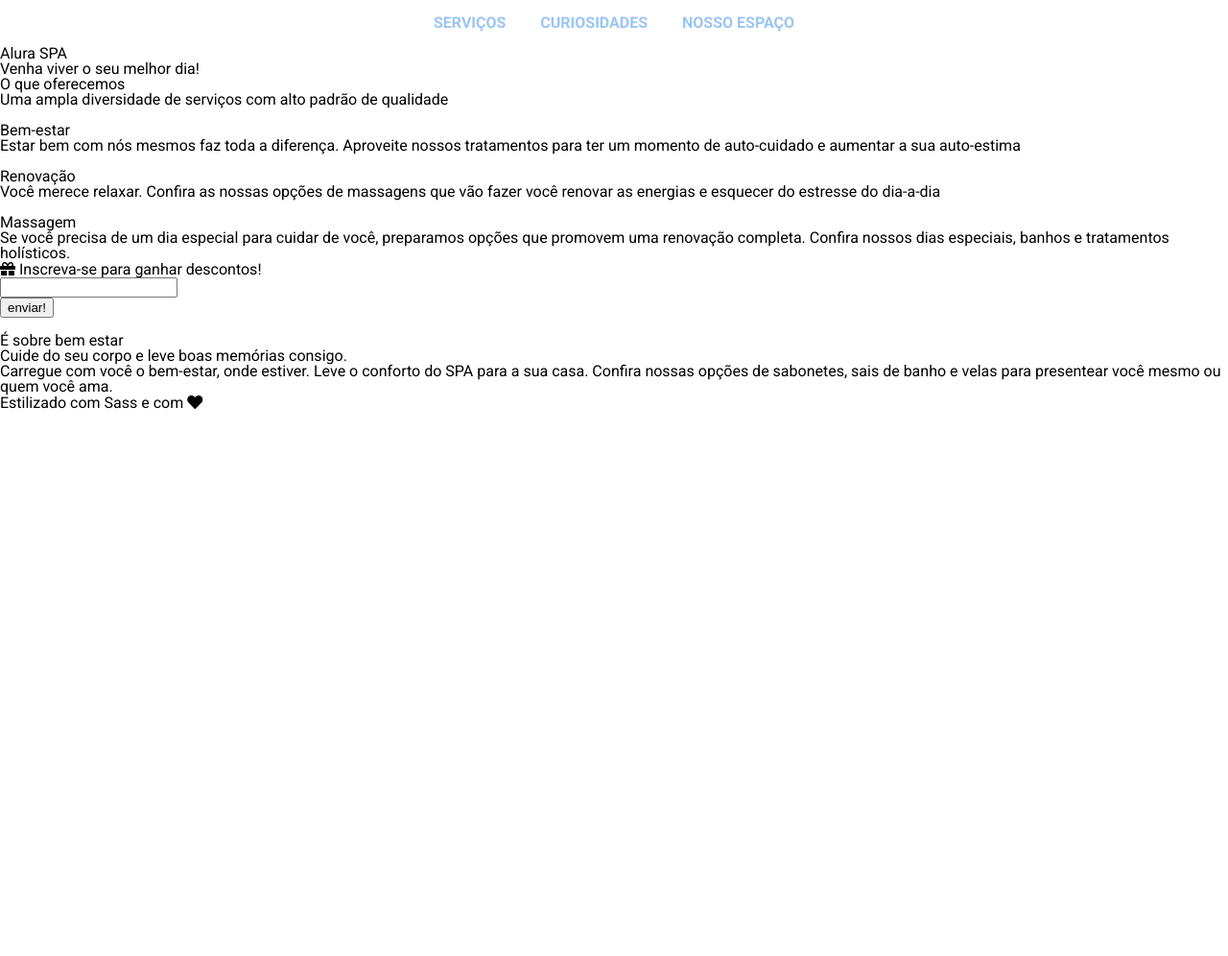
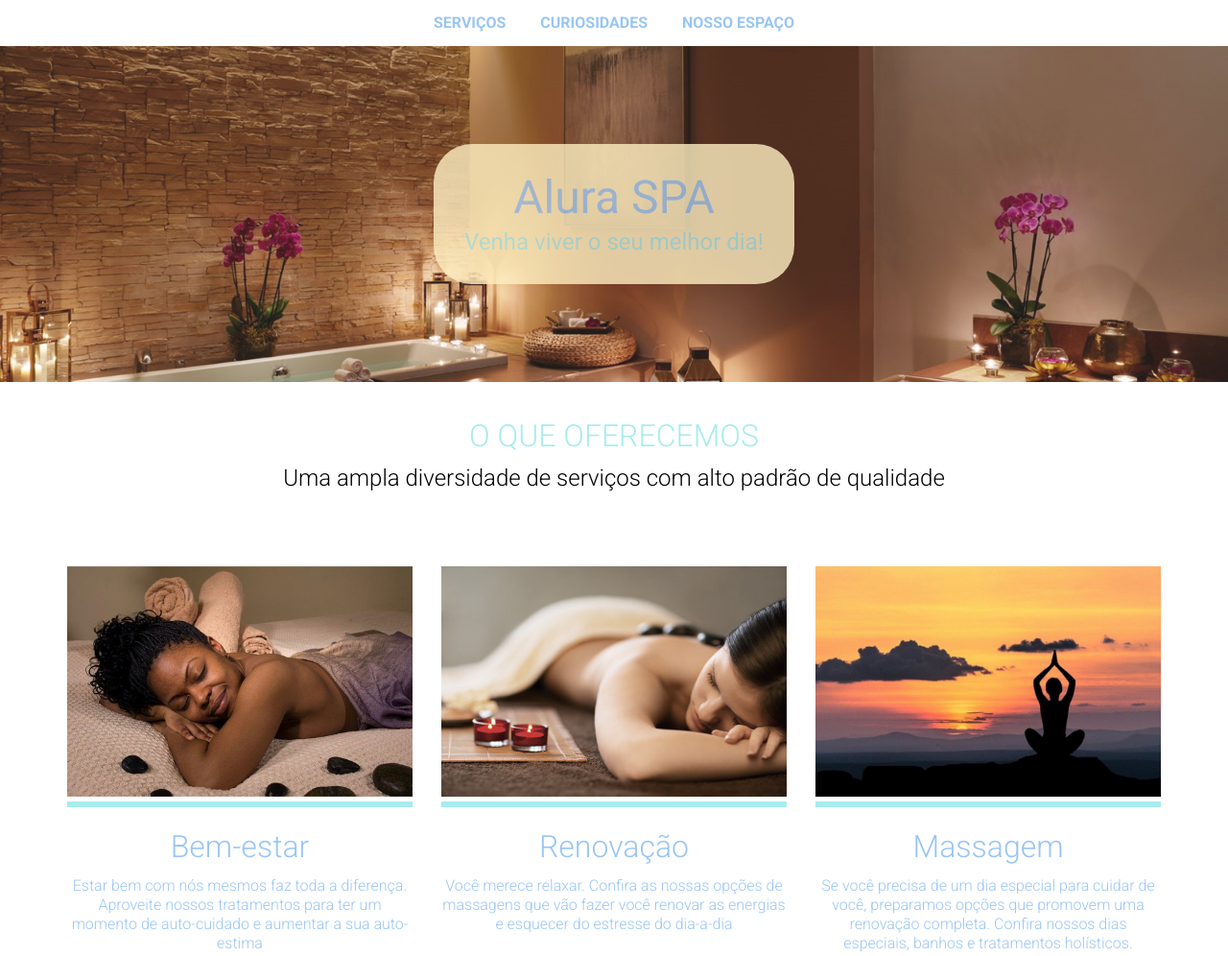
Before and after one commit to JuniorWender/Course_Alura_Css, a plain HTML site: page SASS/spa-projeto-inicial/index.html in a window 1280 px wide. Shown: the top 996 px of the page at 96% size. Before the commit the page ends 800 px from the top, so only its background shows below. Drawn offline with nearby package versions, Linux system fonts and the light colour scheme.

Commit message:
feature: done spa page with scss

```diff
--- a/SASS/spa-projeto-inicial/index.html
+++ b/SASS/spa-projeto-inicial/index.html
@@ -35,57 +35,57 @@
                 </li>
             </ul>
         </nav>
-        <section>
-            <div>
+        <section class="banner">
+            <div class="inner-banner">
                 <h1>Alura SPA</h1>
                 <h2>Venha viver o seu melhor dia!</h2>
             </div>
         </section>
     </header>
     <main>
-        <section>
+        <section id="services">
             <h3>O que oferecemos</h3>
             <h4>Uma ampla diversidade de serviços com alto padrão de qualidade</h4>
-            <div>
-                <div>
-                    <div>
-                        <img src="imagens/beleza.jpeg" alt="">
+            <div class="cards">
+                <div class="card">
+                    <div class="img-container">
+                        <img src="assets/beleza.jpeg" alt="">
                     </div>
                     <h5>Bem-estar</h5>
                     <p>Estar bem com nós mesmos faz toda a diferença. Aproveite nossos tratamentos para ter um momento de auto-cuidado e aumentar a sua auto-estima</p>
                 </div>
-                <div>
-                    <div>
-                        <img src="imagens/bem-estar.jpeg" alt="">
+                <div class="card">
+                    <div class="img-container">
+                        <img src="assets/bem-estar.jpeg" alt="">
                     </div>
                     <h5>Renovação</h5>
                     <p>Você merece relaxar. Confira as nossas opções de massagens que vão fazer você renovar as energias e esquecer do estresse do dia-a-dia</p>
                 </div>
-                <div>
-                    <div>
-                        <img src="imagens/descanso.jpeg" alt="">
+                <div class="card">
+                    <div class="img-container">
+                        <img src="assets/descanso.jpeg" alt="">
                     </div>
                     <h5>Massagem</h5>
                     <p>Se você precisa de um dia especial para cuidar de você, preparamos opções que promovem uma renovação completa. Confira nossos dias especiais, banhos e tratamentos holísticos. </p>
                 </div>
             </div>
         </section>
-        <section>
-            <div>
+        <section id="cupom">
+            <div class="text">
                 <h2><i class="fas fa-gift"></i> Inscreva-se para ganhar descontos!</h2>
             </div>
-            <div>
+            <div class="subscription">
                 <form action="">
-                    <div>
+                    <div class="input">
                         <input type="email">
                     </div>
                     <button>enviar!</button>
                 </form>
             </div>
         </section>
-        <section>
+        <section id="curiosity">
             <div>
-                <img src="imagens/pedra-e-flor.jpeg" alt="">
+                <img src="assets/pedra-e-flor.jpeg" alt="">
             </div>
             <div>
                 <h3>É sobre bem estar</h3>
--- a/SASS/spa-projeto-inicial/styles/abstract/_variables.scss
+++ b/SASS/spa-projeto-inicial/styles/abstract/_variables.scss
@@ -7,3 +7,6 @@ $secondary: #A7ECEE;
 $tertiary: #FFEEBB;
 $dark: #212121;
 $light: #f5f5f5;
+
+// font size
+$default-size: 3rem;
--- /dev/null
+++ b/SASS/spa-projeto-inicial/styles/components/_banner.scss
@@ -0,0 +1,27 @@
+@import '../abstract/variables';
+
+.banner {
+    background: url(../assets/banner.jpeg) 27% center no-repeat;
+    min-height: 350px;
+    background-size: cover;
+    display: flex;
+    justify-content: center;
+    align-items: center;
+    opacity: 0.9;
+    .inner-banner {
+        padding: 2rem;
+        background-color: $tertiary;
+        opacity: 0.8;
+        border-radius: 40px;
+        text-align: center;
+        h1 {
+            font-size: $default-size;
+            color: $primary;
+        }
+        h2 {
+            font-size: $default-size/2;
+            color: $secondary;
+            margin-top: 10px;
+        }
+    }
+}
--- /dev/null
+++ b/SASS/spa-projeto-inicial/styles/components/_cupom.scss
@@ -0,0 +1,55 @@
+@import '../abstract/variables';
+
+#cupom {
+    background-color: $tertiary;
+    padding: 3rem;
+    text-align: center;
+    .text {
+        color: $primary;
+        h2 {
+            margin: 2rem;
+            font-size: $default-size / 1.7;
+        }
+    }
+    .input {
+        margin: 0 auto;
+        width: 575px;
+        border-radius: 20px;
+        border: 4px solid white;
+        background-color: white;
+        input {
+            border-radius: 20px;
+            height: 40px;
+            border: none;
+            width: 540px;
+            outline: none;
+            text-align: center;
+            font-size: 26px;
+        }
+        &:hover, &:focus-within {
+            box-shadow: 1px 1px 8px 1px $primary;
+            outline: none;
+        }
+    }
+    button {
+        text-transform: uppercase;
+        margin-top: .75rem;
+        outline: none;
+        height: 40px;
+        text-align: center;
+        width: 130px;
+        background-color: $primary;
+        color: $secondary;
+        letter-spacing: 1px;
+        font-size: 12px;
+        font-weight: bold;
+        cursor: pointer;
+        border: 2px $primary;
+        border-radius: 40px;
+        &:hover {
+            background-color: $secondary;
+            color: $primary;
+            border: 2px $secondary;
+        }
+    }
+}
--- /dev/null
+++ b/SASS/spa-projeto-inicial/styles/components/_curiosity.scss
@@ -0,0 +1,19 @@
+@import '../abstract/variables';
+
+#curiosity {
+    padding: 1rem;
+    text-align: center;
+    margin: 5px;
+    h3 {
+        color: $primary;
+        font-size: $default-size/2.5;
+    }
+    h4 {
+        color: $secondary;
+        font-size: $default-size/3;
+    }
+    p {
+        margin-top: 5px;
+        color: $primary;
+    }
+}
--- /dev/null
+++ b/SASS/spa-projeto-inicial/styles/components/_footer.scss
@@ -0,0 +1,17 @@
+@import '../abstract/variables';
+
+@mixin bg-colors($colors...){
+    background: linear-gradient(to left, $colors);
+}
+
+footer {
+    text-align: center;
+    font-size: $default-size / 2;
+    border-top: 2px solid $primary;
+    margin-top: 1rem;
+    padding: 1.2rem;
+    @include bg-colors($primary, $secondary, $tertiary, $primary);
+    i {
+        color: red;
+    }
+}
--- /dev/null
+++ b/SASS/spa-projeto-inicial/styles/components/_services.scss
@@ -0,0 +1,47 @@
+@import '../abstract/variables';
+
+#services {
+    margin: 40px;
+    h3 {
+        font-size: $default-size / 1.5;
+        color: $secondary;
+        text-transform: uppercase;
+        font-weight: 300;
+        text-align: center;
+        margin: 1rem;
+    }
+    h4 {
+        text-align: center;
+        font-size: $default-size / 2;
+        margin-bottom: 80px;
+        font-weight: 300;
+    }
+    .cards {
+        display: flex;
+        justify-content: space-evenly;
+        .card {
+            width: 360px;
+            text-align: center;
+            h5 {
+                font-size: $default-size / 1.5;
+                font-weight: 300;
+                margin-top: 25px;
+                margin-bottom: 15px;
+                color: $primary;
+            }
+            p {
+                font-size: $default-size / 3;
+                font-weight: 300;
+                color: $primary;
+                line-height: 1.25rem;
+            }
+            .img-container {
+                padding-bottom: 2px;
+                border-bottom: 6px solid $secondary;
+                img {
+                    max-width: 100%;
+                }
+            }
+        }
+    }
+}
--- a/SASS/spa-projeto-inicial/styles/style.scss
+++ b/SASS/spa-projeto-inicial/styles/style.scss
@@ -1,2 +1,7 @@
 @import './abstract/base';
 @import './components/navbar';
+@import './components/banner';
+@import './components/services';
+@import './components/cupom';
+@import './components/curiosity';
+@import './components/footer';
```
Also changed, not shown: SASS/spa-projeto-inicial/styles/style.css, 1 other file.
